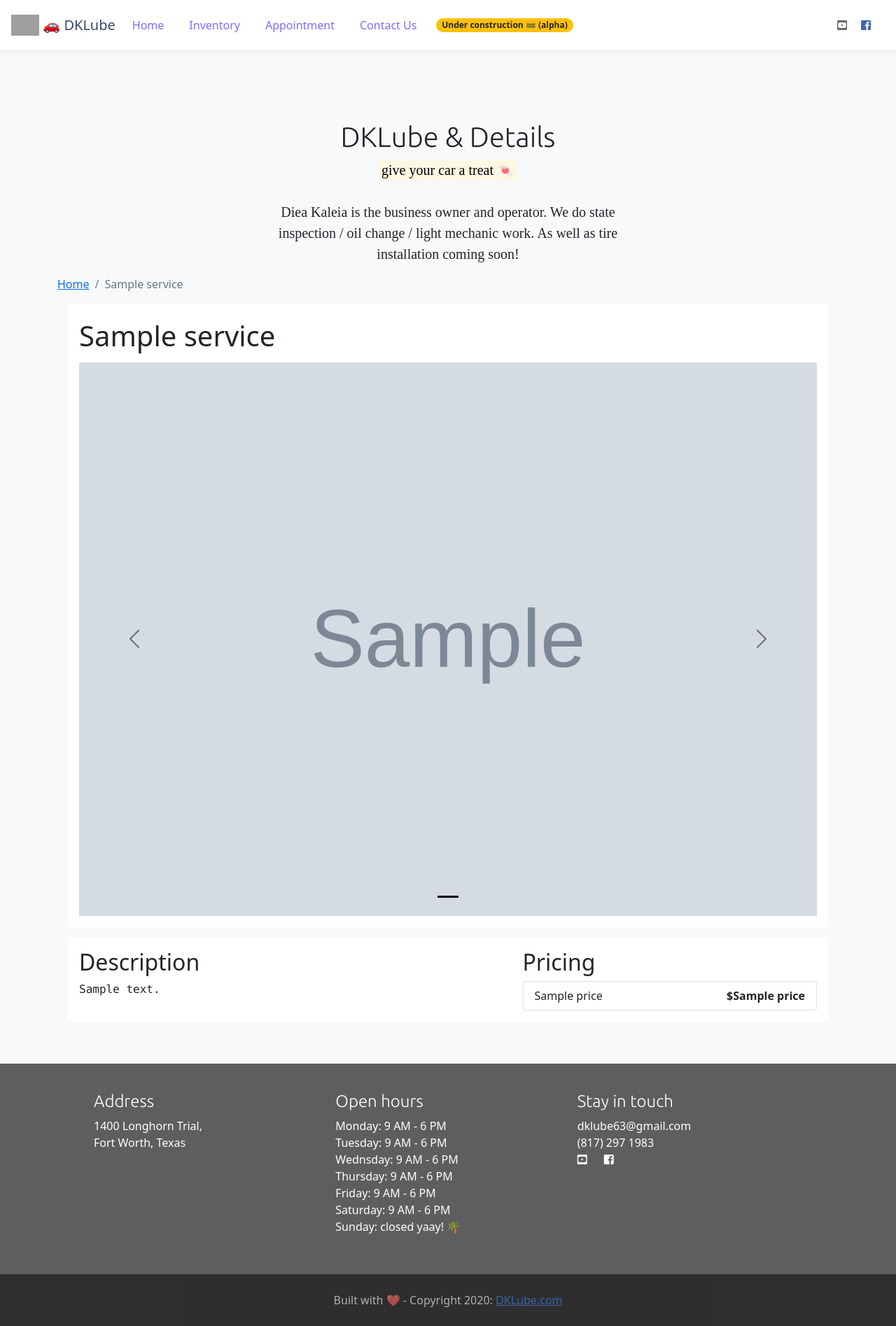
After one commit to mohanadkaleia/gears, a Flask app: template app/templates/service_detail.html in a window 1280 px wide. The commit adds this page. Shown: the whole page at 70% size. Run offline with Flask 2, Linux system fonts and the light colour scheme; the template is opened without the code that fills it: most values are stand-ins (such as "Sample title", 1, 10 or a date in 2020); grey boxes marked "Sample" are stand-in pictures; parts of the project's set-up code (start-up, migrations or seed data) failed here and were passed over; some libraries are stand-ins or nearby versions; some web fonts are replaced; grey boxes are pictures that could not be loaded.

Commit message:
Service detail page

```diff
--- a/app/templates/admin/services/upsert.html
+++ b/app/templates/admin/services/upsert.html
@@ -53,7 +53,7 @@
     <div class="col">
       {% if service and service.images %}
         <label class="form-label">
-          Uploaded Imagest
+          Uploaded Images
         </label>
         {% for image in service.images %}
           <div class="mb-3">
--- a/app/templates/base.html
+++ b/app/templates/base.html
@@ -124,8 +124,9 @@
         </div>
     </footer>
 
+    <script src="https://code.jquery.com/jquery-3.6.0.min.js" integrity="sha256-/xUj+3OJU5yExlq6GSYGSHk7tPXikynS7ogEvDej/m4=" crossorigin="anonymous"></script>
     <script src="https://cdn.jsdelivr.net/npm/bootstrap@5.0.2/dist/js/bootstrap.bundle.min.js" integrity="sha384-MrcW6ZMFYlzcLA8Nl+NtUVF0sA7MsXsP1UyJoMp4YLEuNSfAP+JcXn/tWtIaxVXM" crossorigin="anonymous"></script>
     <script src="https://cdnjs.cloudflare.com/ajax/libs/ekko-lightbox/5.3.0/ekko-lightbox.min.js" integrity="sha512-Y2IiVZeaBwXG1wSV7f13plqlmFOx8MdjuHyYFVoYzhyRr3nH/NMDjTBSswijzADdNzMyWNetbLMfOpIPl6Cv9g==" crossorigin="anonymous"></script>
-    <script src="{{ url_for('static',filename='main.js') }}"></script>
+{#    <script src="{{ url_for('static',filename='main.js') }}"></script>#}
   </body>
 </html>
--- a/app/templates/index.html
+++ b/app/templates/index.html
@@ -15,12 +15,11 @@
 
 
 {% block content %}
-
   <div class="row">
     {% for service in content['services'] %}
       <div class="col-md-4 col-sm-12 col-12">
         <div class="card mb-4 shadow bg-white rounded">
-        <img src="{{ service.cover }}" class="card-img-top" alt="{{ service.title }}" height="225" width="100%">
+          <img src="/static/images/{{ service.images[0] }}" class="card-img-top" alt="{{ service.title }}" height="225" width="100%">
 
           <div class="card-body">
             <h1><a href="/{{ service.slug }}.html">{{service.name}}</a></h1>
@@ -29,7 +28,7 @@
             </p>
             <div class="d-flex justify-content-between align-items-center">
               <div class="btn-group">
-              <a href="/{{ service.slug }}.html" class="btn btn-sm btn-outline-primary">
+                <a href="{{ url_for('home.services_detail', id=service.id, slug=service.slug) }}" class="btn btn-sm btn-outline-primary">
                   Details
                 </a>
               </div>
--- /dev/null
+++ b/app/templates/service_detail.html
@@ -0,0 +1,64 @@
+{% extends "base.html" %}
+
+{% block content %}
+  <nav aria-label="breadcrumb">
+    <ol class="breadcrumb">
+      <li class="breadcrumb-item"><a href="/">Home</a></li>
+      <li class="breadcrumb-item active" aria-current="page">{{ service.name }}</li>
+    </ol>
+  </nav>
+
+  <div class="row">
+    <div class="col bg-white p-3">
+      <h1 class="lh-base">{{ service.name }}</h1>
+      <!-- Images -->
+      {% if service.images %}
+      <div id="carouselImages" class="carousel carousel-dark slide" data-bs-ride="carousel">
+        <div class="carousel-indicators">
+          {% for img in service.images %}
+          <button type="button" data-bs-target="#carouselImages" data-bs-slide-to="{{ loop.index0 }}" class="active" aria-current="true" aria-label="Slide {{ loop.index0 }}"></button>
+          {% endfor %}
+        </div>
+        <div class="carousel-inner">
+          {% for img in service.images %}
+          <div class="carousel-item {% if loop.index0 == 0 %} active {% endif %}" data-bs-interval="50000">
+            <img src="/static/images/{{ img }}" class="d-block w-100" alt="...">
+            <div class="carousel-caption d-none d-md-block"></div>
+          </div>
+          {% endfor %}
+        </div>
+        <button class="carousel-control-prev" type="button" data-bs-target="#carouselImages" data-bs-slide="prev">
+          <span class="carousel-control-prev-icon" aria-hidden="true"></span>
+          <span class="visually-hidden">Previous</span>
+        </button>
+        <button class="carousel-control-next" type="button" data-bs-target="#carouselImages" data-bs-slide="next">
+          <span class="carousel-control-next-icon" aria-hidden="true"></span>
+          <span class="visually-hidden">Next</span>
+        </button>
+      </div>
+      {% endif %}
+      <!-- /Images -->
+    </div>
+  </div>
+  <div class="row">
+    <div class="col-7 bg-white p-3">
+      <h2>Description</h2>
+      <!-- Description -->
+      <p class="lh-base font-monospace">{{ service.description }}</p>
+      <!-- /Description -->
+    </div>
+    <div class="col-5 bg-white p-3">
+      <h2>Pricing</h2>
+      <!-- Prices -->
+      <ul class="list-group">
+        {% for key in service.price %}
+        <li class="list-group-item d-flex justify-content-between align-items-center">
+          {{ key }}
+          <span class="fw-bold">${{ service.price[key] }}</span>
+        </li>
+        {% endfor %}
+      </ul>
+      <!-- /Prices -->
+    </div>
+  </div>
+{% endblock %}
```
Also changed, not shown: app/views/home.py (+12 -1 lines), app/views/services_adm.py (+4 -4 lines). Lines whose indentation alone changed are shown as unchanged.
